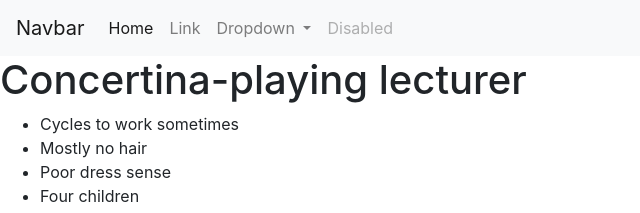
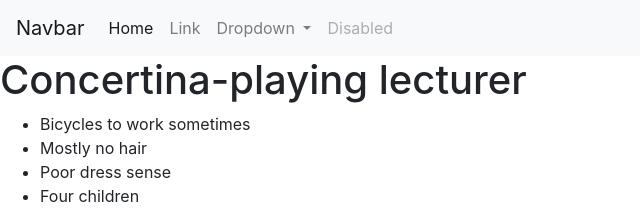
Before and after one commit to stevenaeola/Prog1920, a plain HTML site: page Friday/index.html in a window 1280 px wide. Shown: the top 213 px of the page, 0-640 px from the left. Drawn offline with nearby package versions, Linux system fonts and the light colour scheme.

Commit message:
Changed first line

```diff
--- a/Friday/index.html
+++ b/Friday/index.html
@@ -56,7 +56,7 @@
     <h1>Concertina-playing lecturer</h1>
 
     <ul>
-      <li>Cycles to work sometimes</li>
+      <li>Bicycles to work sometimes</li>
       <li>Mostly no hair</li>
       <li>Poor dress sense</li>
       <li>Four children</li>
```
